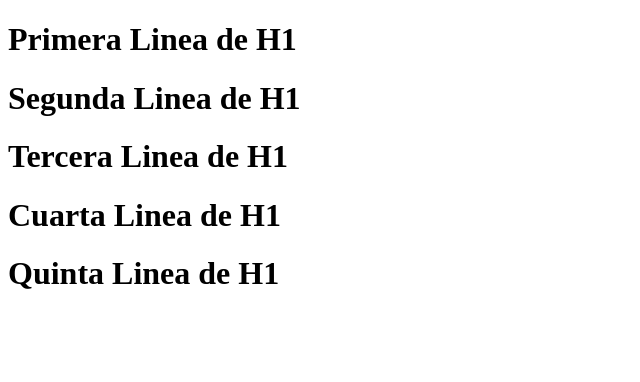
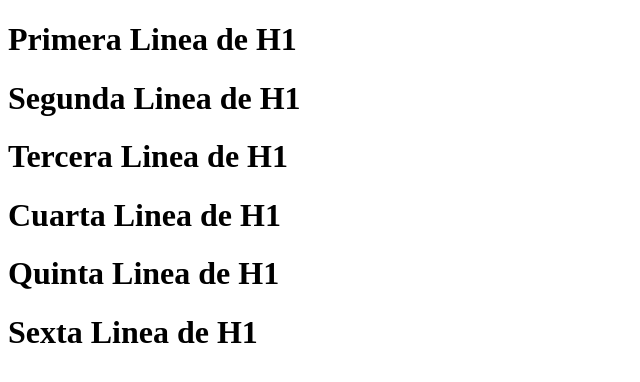
Before and after one commit to JesusAP02/GIT__CLASE, a plain HTML site: page index.html in a window 1280 px wide. Shown: the whole page, without its empty margins (0-640 px from the left). Drawn offline with Linux system fonts and the light colour scheme.

Commit message:
segundo commit necesario

```diff
--- a/index.html
+++ b/index.html
@@ -11,5 +11,6 @@
     <h1>Tercera Linea de H1</h1>
     <h1>Cuarta Linea de H1</h1>
     <h1>Quinta Linea de H1</h1>
+    <h1>Sexta Linea de H1</h1>
 </body>
 </html>
```
